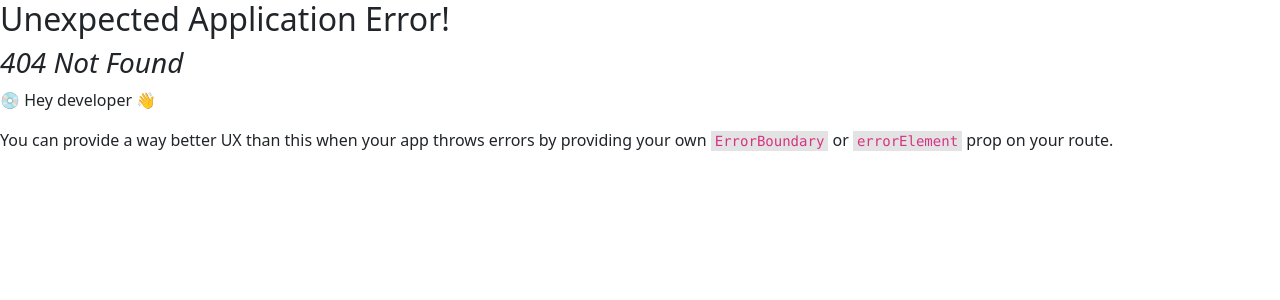
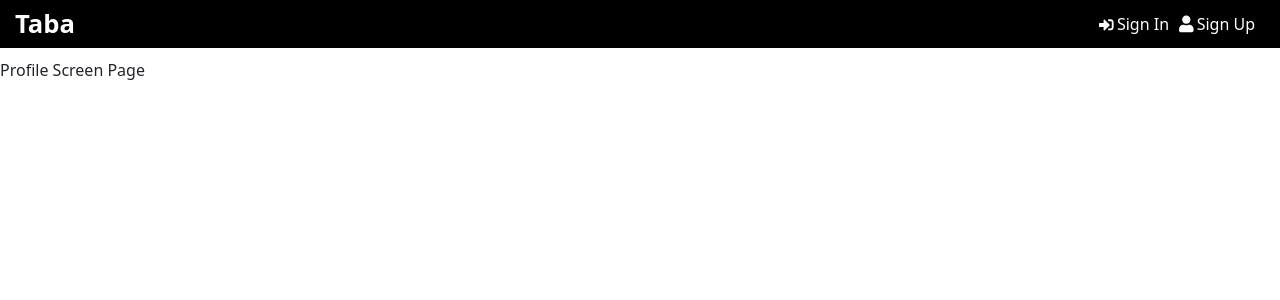
Before and after one commit to brian-pan/taba-retail, a React (Vite) app in the folder frontend/: page /profile in a window 1280 px wide. Before the commit this address had no page. Shown: the top 300 px of the page. Built offline with nearby package versions, Linux system fonts and the light colour scheme.

Commit message:
add profile screen boilerplate

```diff
--- a/frontend/src/main.tsx
+++ b/frontend/src/main.tsx
@@ -15,6 +15,7 @@ import HomeScreen from "./screens/HomeScreen.tsx";
 import RegisterScreen from "./screens/RegisterScreen.tsx";
 import "./index.css";
 import LoginScreen from "./screens/LoginScreen.tsx";
+import ProfileScreen from "./screens/ProfileScreen.tsx";
 
 const router = createBrowserRouter(
   createRoutesFromElements(
@@ -22,6 +23,7 @@ const router = createBrowserRouter(
       <Route index={true} path="/" element={<HomeScreen />} />
       <Route path="/login" element={<LoginScreen />} />
       <Route path="/register" element={<RegisterScreen />} />
+      <Route path="/profile" element={<ProfileScreen />} />
     </Route>
   )
 );
--- /dev/null
+++ b/frontend/src/screens/ProfileScreen.tsx
@@ -0,0 +1,9 @@
+import * as React from "react";
+
+interface IProfileScreenProps {}
+
+const ProfileScreen: React.FunctionComponent<IProfileScreenProps> = (props) => {
+  return <div>Profile Screen Page</div>;
+};
+
+export default ProfileScreen;
```
